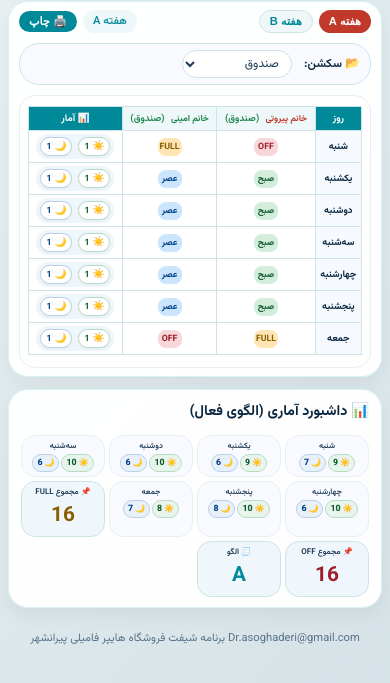
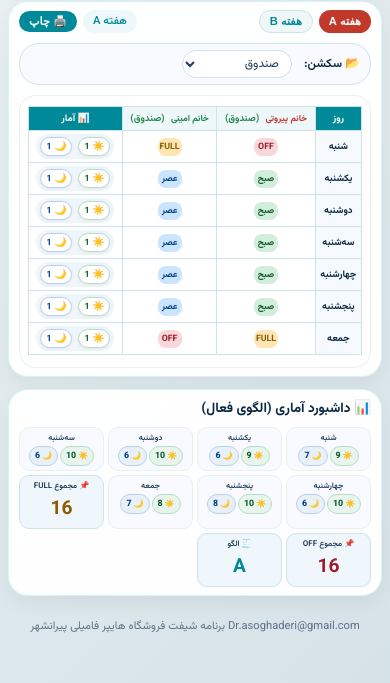
Before and after one commit to ghaderiasou-cloud/hyperfamilipiranshahr, a plain HTML site: page index.html in a window 390 px wide. Shown: the part 55-738 px from the top of the page. Drawn offline with Linux system fonts and the light colour scheme.

Commit message:
index.html

```diff
--- a/index.html
+++ b/index.html
@@ -291,7 +291,7 @@
 
     .dash-grid {
         display: grid;
-        grid-template-columns: repeat(auto-fit, minmax(130px, 1fr));
+        grid-template-columns: repeat(auto-fit, minmax(135px, 1fr));
         gap: 10px;
         overflow: hidden;
     }
@@ -304,6 +304,7 @@
         text-align: center;
         transition: 0.2s;
         overflow: hidden;
+        min-width: 0;
     }
     .dash-item:hover {
         transform: translateY(-2px);
@@ -311,52 +312,53 @@
     }
 
     .dash-item p {
-        font-size: 0.8rem;
+        font-size: 0.75rem;
         font-weight: 600;
         color: #1e3b57;
         margin-bottom: 6px;
+        white-space: nowrap;
     }
 
     .dash-item .value {
         display: flex;
         justify-content: center;
         align-items: center;
-        gap: 14px;
+        gap: 8px;
         font-weight: 700;
-        font-size: 1.1rem;
+        font-size: 0.95rem;
         color: #0b2b4a;
         flex-wrap: nowrap;
     }
     .dash-item .value .dash-morning {
         display: inline-flex;
         align-items: center;
-        gap: 6px;
+        gap: 4px;
         background: #e8f5ed;
-        padding: 4px 14px;
-        border-radius: 30px;
+        padding: 4px 12px;
+        border-radius: 25px;
         color: #0e5c2e;
-        font-size: 1rem;
+        font-size: 0.85rem;
         border: 1px solid #b7dcc4;
         white-space: nowrap;
     }
     .dash-item .value .dash-evening {
         display: inline-flex;
         align-items: center;
-        gap: 6px;
+        gap: 4px;
         background: #e8f0fa;
-        padding: 4px 14px;
-        border-radius: 30px;
+        padding: 4px 12px;
+        border-radius: 25px;
         color: #004085;
-        font-size: 1rem;
+        font-size: 0.85rem;
         border: 1px solid #b8d0e8;
         white-space: nowrap;
     }
     .dash-item .value .dash-icon {
-        font-size: 1.4rem;
+        font-size: 0.9rem;
         line-height: 1;
     }
     .dash-item .value .dash-number {
-        font-size: 1.2rem;
+        font-size: 0.95rem;
         font-weight: 800;
     }
 
@@ -416,15 +418,15 @@
         .tab-btn { font-size: 0.7rem; padding: 4px 10px; }
         .print-btn { font-size: 0.7rem; padding: 4px 10px; }
         .week-badge { font-size: 0.7rem; padding: 3px 10px; }
-        .dashboard { padding: 10px 12px; }
-        .dashboard h3 { font-size: 0.9rem; }
+        .dashboard { padding: 8px 10px; }
+        .dashboard h3 { font-size: 0.85rem; margin-bottom: 8px; }
         .dash-grid {
             grid-template-columns: repeat(4, 1fr);
             gap: 4px;
         }
         .dash-item {
             padding: 4px 2px;
-            overflow: hidden;
+            border-radius: 10px;
         }
         .dash-item p {
             font-size: 0.5rem;
@@ -433,13 +435,13 @@
         }
         .dash-item .value {
             gap: 2px;
-            font-size: 0.65rem;
+            font-size: 0.6rem;
             flex-wrap: nowrap;
             justify-content: center;
         }
         .dash-item .value .dash-morning,
         .dash-item .value .dash-evening {
-            padding: 1px 4px;
+            padding: 2px 5px;
             font-size: 0.5rem;
             border-radius: 12px;
             gap: 2px;
@@ -811,13 +813,13 @@
 
         html += '<div class="dash-item" style="background:#f0f7fc;border-color:#cde4e7;">' +
             '<p>📌 مجموع FULL</p>' +
-            '<div class="value" style="font-size:1.3rem;color:#8a5d00;">' + totalFull + '</div></div>' +
+            '<div class="value" style="font-size:1.2rem;color:#8a5d00;">' + totalFull + '</div></div>' +
             '<div class="dash-item" style="background:#f0f7fc;border-color:#cde4e7;">' +
             '<p>📌 مجموع OFF</p>' +
-            '<div class="value" style="font-size:1.3rem;color:#9e1f2b;">' + totalOff + '</div></div>' +
+            '<div class="value" style="font-size:1.2rem;color:#9e1f2b;">' + totalOff + '</div></div>' +
             '<div class="dash-item" style="background:#f0f7fc;border-color:#cde4e7;">' +
             '<p>🧾 الگو</p>' +
-            '<div class="value" style="font-size:1.3rem;color:#008a99;">' + patternName + '</div></div>';
+            '<div class="value" style="font-size:1.2rem;color:#008a99;">' + patternName + '</div></div>';
 
         dashContainer.innerHTML = html;
     }
```
